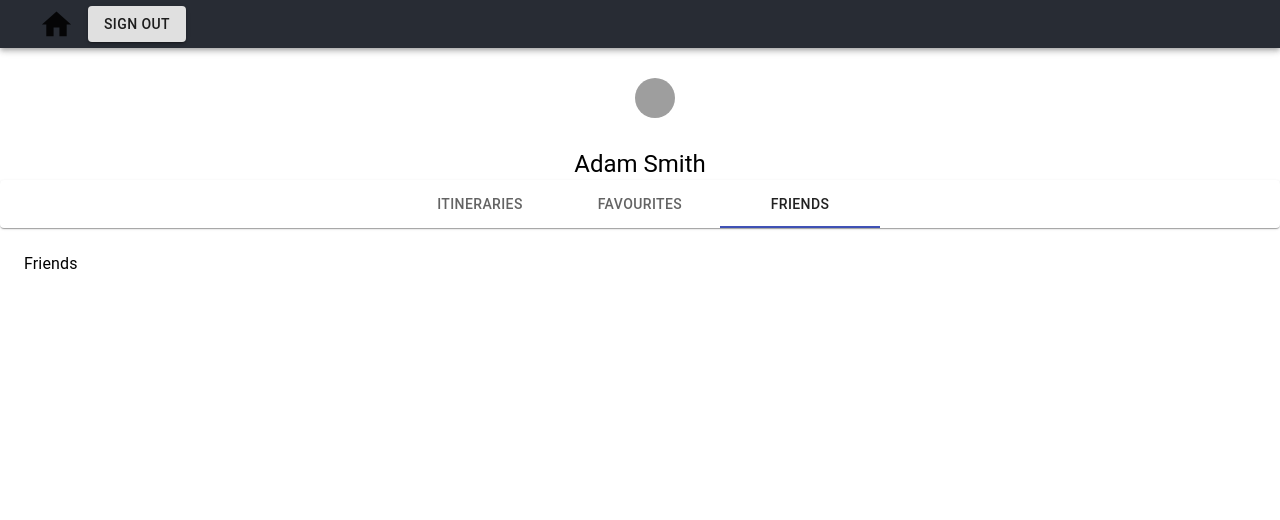
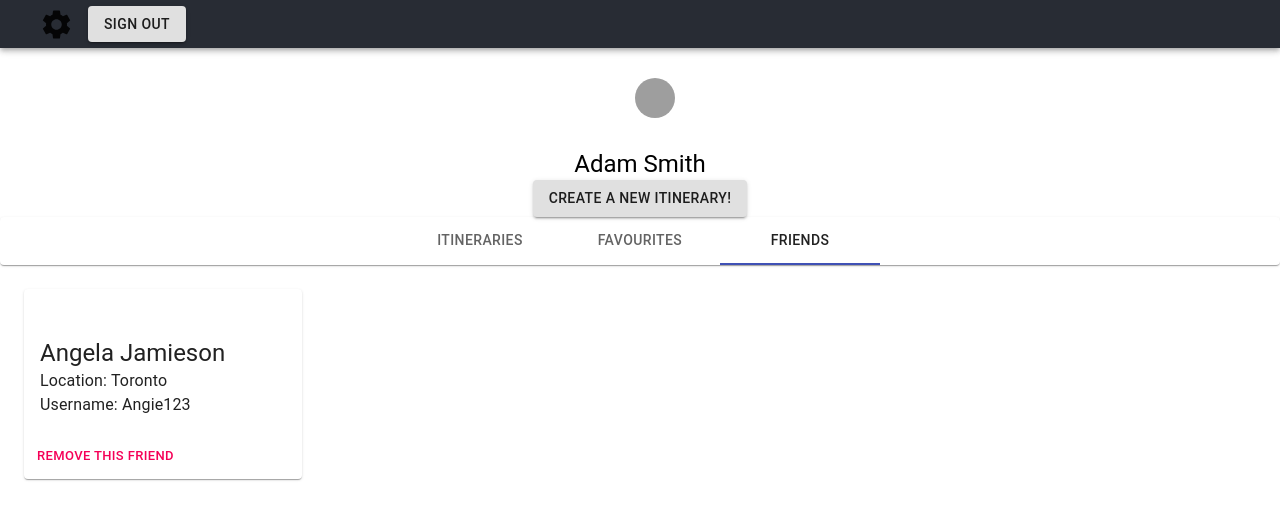
Before and after one commit to lmg8/Itinerary-App, a React (Create React App) app in the folder itinerary_app/: page /User in a window 1280 px wide. Both pictures are taken after a click on the tab "FRIENDS". Shown: the top 520 px of the page. Built offline with nearby package versions, Linux system fonts and the light colour scheme; grey boxes are pictures that could not be loaded.

Commit message:
Add in dummy implementation of friends list and a create new itinerary button. Also changed home button to a settings button. Currently everything leads to home, but they should link to their respective routes in the end.

```diff
--- a/itinerary_app/src/react-components/User/index.js
+++ b/itinerary_app/src/react-components/User/index.js
@@ -8,12 +8,13 @@ import Card from '@material-ui/core/Card';
 import AppBar from '@material-ui/core/AppBar';
 import Toolbar from '@material-ui/core/Toolbar';
 import ButtonGroup from '@material-ui/core/ButtonGroup';
-import HomeIcon from '@material-ui/icons/Home';
+import SettingsIcon from '@material-ui/icons/Settings';
 import Avatar from '@material-ui/core/Avatar';
 import Paper from '@material-ui/core/Paper';
 import Box from '@material-ui/core/Box';
 import CardActions from '@material-ui/core/CardActions';
 import CardActionArea from '@material-ui/core/CardActionArea';
+import CardHeader from '@material-ui/core/CardHeader';
 import { Tabs, Tab, CardContent } from "@material-ui/core";
 
 
@@ -76,8 +77,8 @@ class User extends React.Component {
                 <AppBar className="user-appBar" color="primary" position="static">
                         <Toolbar variant={"dense"}>
                             <ButtonGroup size='small' variant="text">
-                                <Link edge="start" to={"./../"}>
-                                    <Button><HomeIcon fontSize="large"/></Button>
+                                <Link to={"./../"}>
+                                    <Button><SettingsIcon fontSize="large"/></Button>
                                 </Link>
                             </ButtonGroup>
                             <ButtonGroup size='small' variant="text">
@@ -91,8 +92,13 @@ class User extends React.Component {
                         <Avatar className="user-avatar" src="/static/avatar.jpg"/>
                         <div>
                             <Typography align="center" component="h1" variant="h5"> Adam Smith </Typography>
+                        </div>
+                        <Box textAlign='center'>
+                            <Link to ={"./../"}>
+                                <Button variant="contained"> Create a new itinerary!</Button>
+                            </Link>
+                        </Box>
 
-                        </div>
                         <Paper>
                             <Tabs value={this.state.value} onChange={this.handleChange} indicatorColor="primary" textcolor="primary" centered>
                                 <Tab label="Itineraries" {...allyProps(0)}/>
@@ -215,7 +221,32 @@ class User extends React.Component {
                             </Grid>
                         </TabPanel>
                         <TabPanel value={this.state.value} index={2}>
-                            Friends
+                            <Grid container spacing = {5}>
+                                <Grid item md={3}>
+                                    <Card>
+                                        <CardHeader
+                                            Avatar={
+                                                <Avatar className="friend-avatar" src="/static/avatar.jpg"/>
+                                            }/>
+                                        <CardActionArea>
+                                                <CardContent>
+                                                    <Typography variant="h5" component="h2">
+                                                        Angela Jamieson
+                                                    </Typography>
+                                                    <Typography>
+                                                        Location: Toronto
+                                                    </Typography>
+                                                    <Typography>
+                                                        Username: Angie123
+                                                    </Typography>
+                                                </CardContent>
+                                        </CardActionArea>
+                                        <CardActions>
+                                            <Button size="small" color="secondary">Remove this friend</Button>
+                                        </CardActions>
+                                    </Card>
+                                </Grid>
+                            </Grid>
                         </TabPanel>
                     </div>
 
--- a/itinerary_app/src/react-components/User/styles.css
+++ b/itinerary_app/src/react-components/User/styles.css
@@ -13,6 +13,11 @@
     left: 49%;
 }
 
+.MuiAvatar-root.friend-avatar{
+    margin-top: 30px;
+    margin-bottom: 30px;
+}
+
 .MuiCardMedia-root.itinerary-image{
     height: 140px;
 }
```
